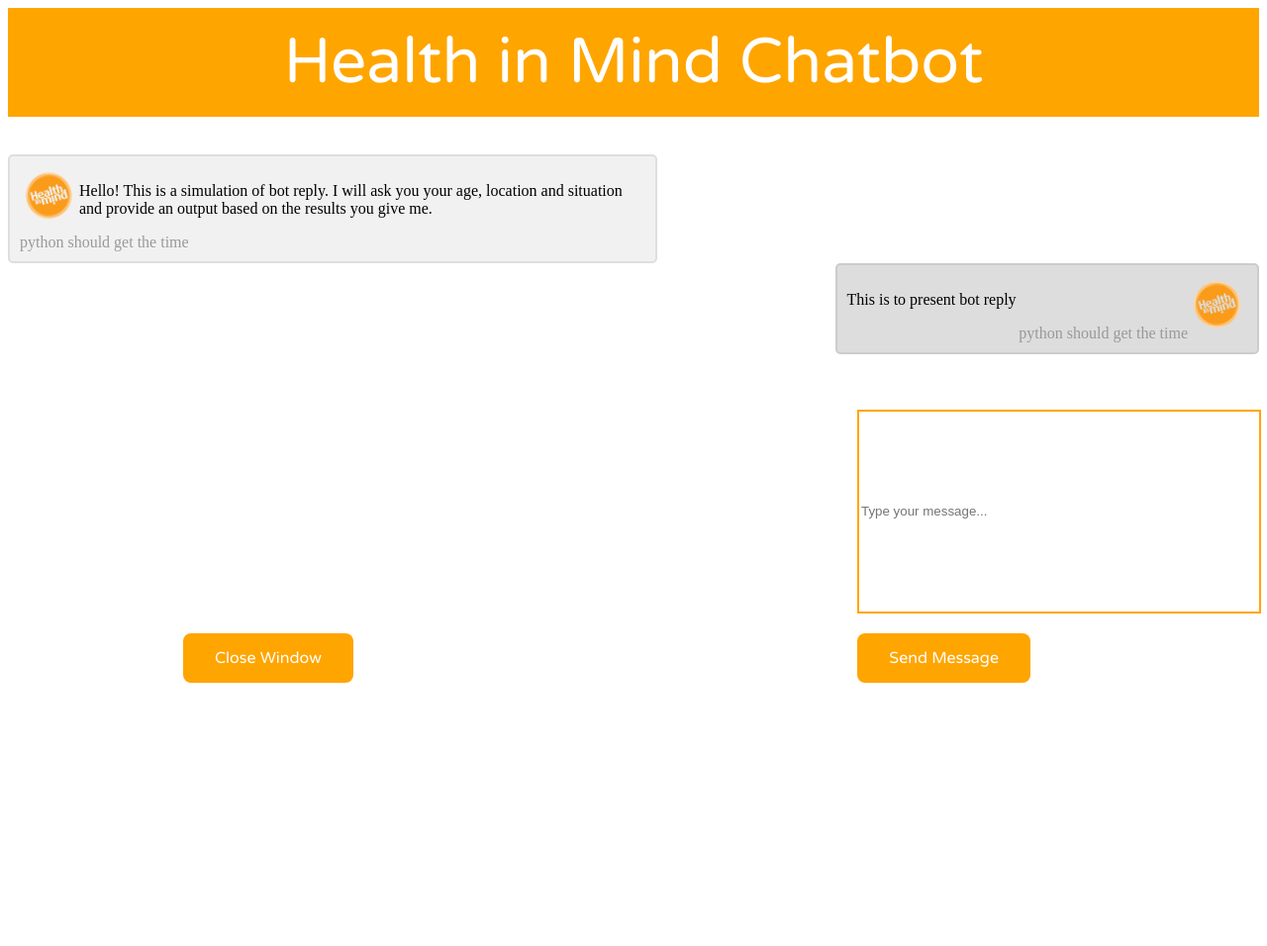
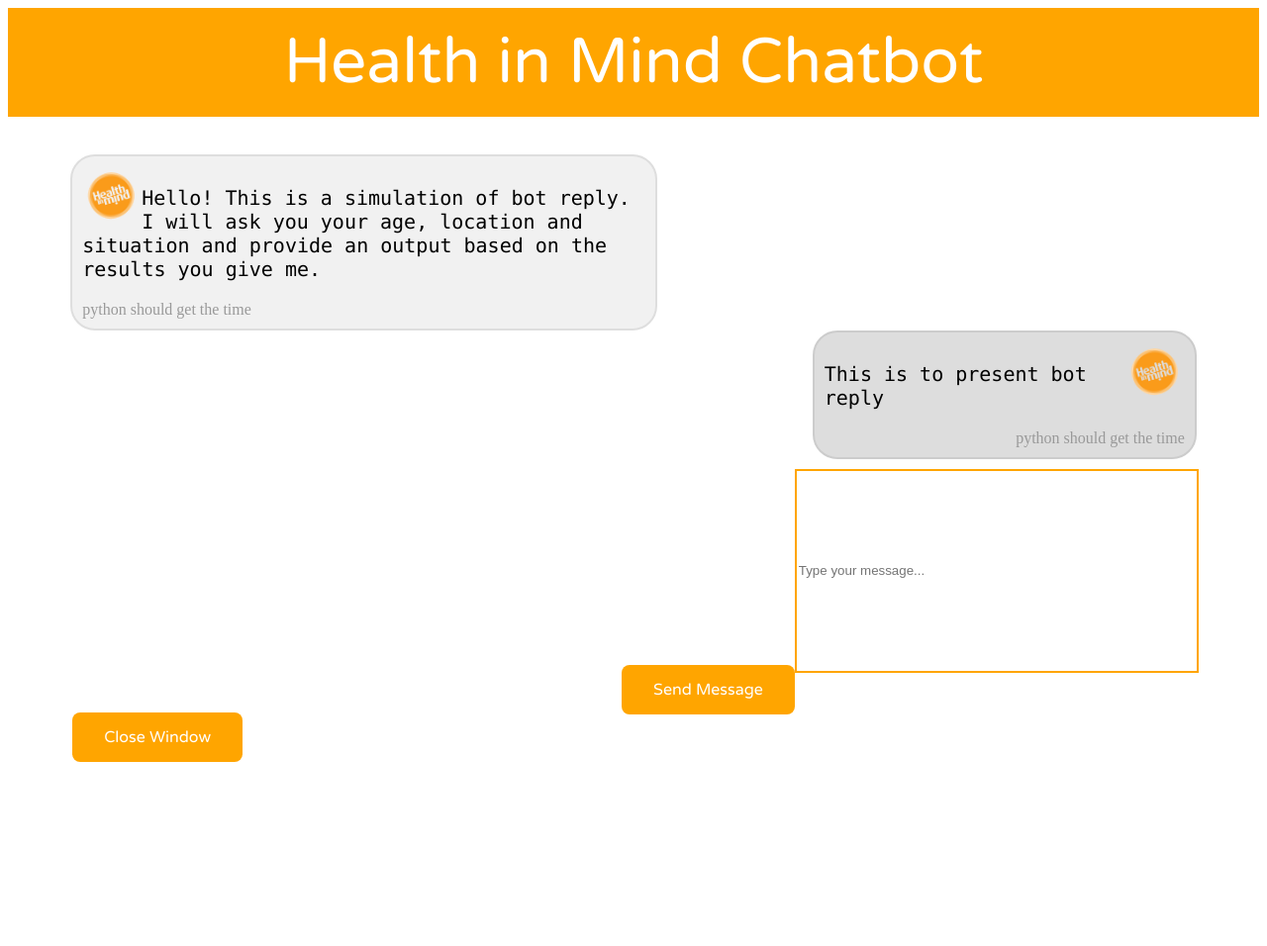
Before and after one commit to glasgow18/team-8, a Django app: template templates/chatbot.html in a window 1280 px wide. Shown: the whole page at 99% size. Before the commit the page ends 690 px from the top, so only its background shows below. Run offline with Django 3.2, Linux system fonts and the light colour scheme; the template is opened without the code that fills it, so the values that code supplies are empty.

Commit message:
#smooth #curvy #allaboutthatbass

```diff
--- a/sample_set_organisation_dictionary.py
+++ b/sample_set_organisation_dictionary.py
@@ -144,9 +144,6 @@ def collectDemographics():
 
 
 
-
-
-
 def check():
 	check = True
 
--- a/templates/chatbot.html
+++ b/templates/chatbot.html
@@ -17,6 +17,7 @@
     <link rel='stylesheet' type='text/css' href='./css/homePageDesign.css'>
 </head>
 <body>
+<div id="containerBody" style="margin:auto; height:100%; width:90%;">
 <div class ='flex-container'>
     <div class="container">
     <img src="./ImageSource/symbolOfCharity.png" class="chatIcon">
@@ -30,26 +31,30 @@
     <span class="time-right">python should get the time</span>
     </div>
 </div>
-</body>
-<form id="userinput" method ="post" url="">
+<form id="userinput" style="height: 30%" method ="post" url="">
 
- <div id="usermessage">
+ <div id="usermessage" style=height:80%;">
   <input type='text' name='message' id="messagefield" class="form-control" placeholder="Type your message...">
-                              <div class='isend'>
+
+ </div>
+         <div class='isend'>
                                 <button class='btn btn-primary'
                                 id="start"
                                 style="float:right"
                                 onmouseover="shiftOn()"
                                 onmouseout="shiftOut()">Send Message</button>
+
                               </div>
-                             <div class='buttonclose'>
+</form>
+ <footer class="footer">    <div class='buttonclose'>
                                 <button class="close" id="escapeButton"
                                         onclick="closewindow()"
                                         onmouseover="changeOut()"
                                         onmouseout="changeOn()"
                                 >Close Window </button>
                               </div>
- </div>
+ </footer>
+</div>
 <script src="./js/jquery-1.11.3.js"></script>
 <script  src="./js/homePage.js"></script>
 </body>
--- a/templates/css/homePageDesign.css
+++ b/templates/css/homePageDesign.css
@@ -1,21 +1,34 @@
 @import url('https://fonts.googleapis.com/css?family=Varela+Round');
-
+html
+{
+height:100%;
+}
 .chatIcon {
     width:62;
     float: left;
+}
+
+#login
+{
+margin:auto;
+text-align:center;
+}
+p
+{
+font: 20px Monaco,monospace;
 }
 
 .container {
     max-width: 50%;
     border: 2px solid #dedede;
     background-color: #f1f1f1;
-    border-radius: 5px;
+    border-radius: 25px;
     padding: 10px;
 }
 
 .flex-container
 {
-
+height:40%;
 }
 
 .darker {
@@ -107,17 +120,11 @@ button {
     cursor: pointer;
     border-radius: 8px;
     position: relative;
-    top: 220px;
-    left: 175px;
 }
 
 body{
 background: white;
-}
-
-
-#usermessage {
-    margin-top: 150px;
+height: 100%;
 }
 
 #messagefield {
@@ -126,10 +133,11 @@ background: white;
     width: 400px;
     outline: 2px orange solid;
 =======
-#usermessage
+
+
+#containerBody
 {
-width: 100%;
- margin-right: 10%;
- margin-top: 30%;
-
+width: 90%;
+height: 100%;
+margin: auto;
 }
```
